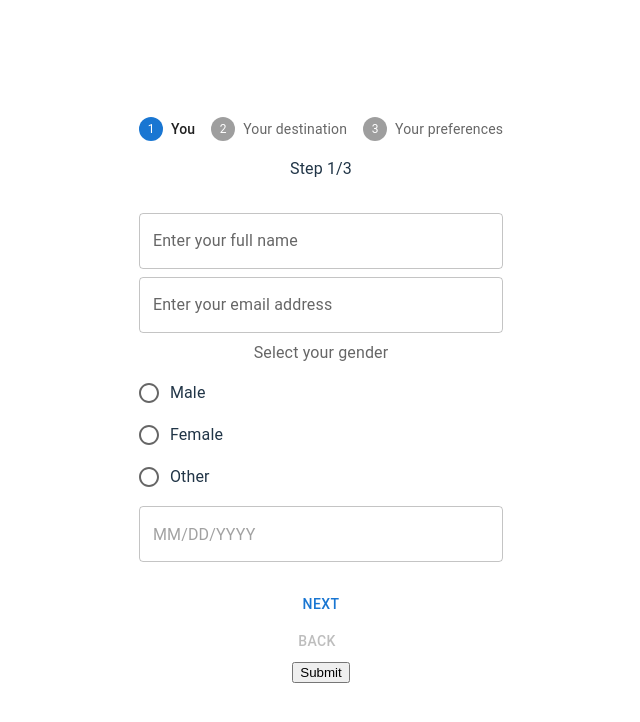
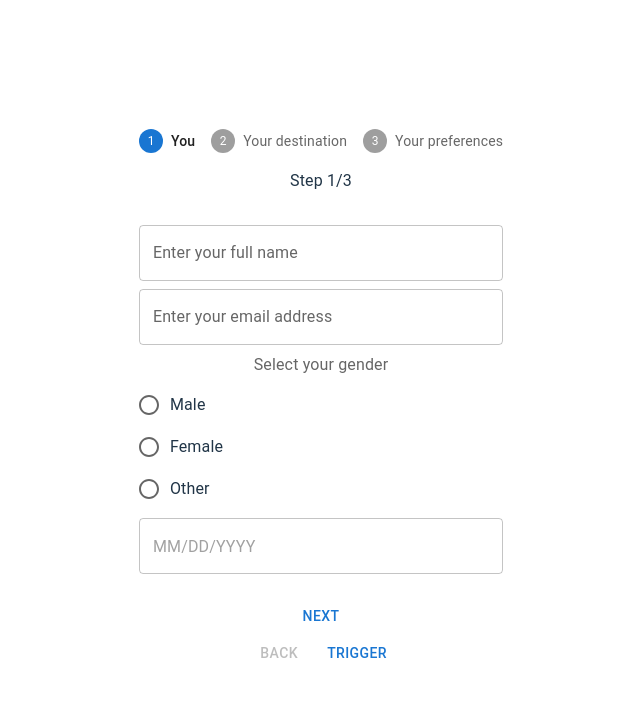
Before and after one commit to Aresso93/react-form-con-hook-form, a React (Vite) app: page / in a window 1280 px wide. Shown: the top 722 px of the page, without its empty margins (319-959 px from the left). Built offline with nearby package versions, Linux system fonts and the light colour scheme.

Commit message:
modifiche

```diff
--- a/src/App.tsx
+++ b/src/App.tsx
@@ -45,7 +45,7 @@ const schema = yup.object().shape({
 
 function App() {
   useEffect(() => {}, []);
-  const methods = useForm({resolver: yupResolver(schema)});
+  const methods = useForm({resolver: yupResolver(schema), mode: "onChange"});
   const onSubmit = (data: IFormInput) => {
     console.log(data);
   };
@@ -56,7 +56,6 @@ function App() {
         <FormProvider {...methods}>
           <form onSubmit={methods.handleSubmit(onSubmit)}>
             <TravellerStepper />
-          <input type="submit" />
           </form>
         </FormProvider>
       </LocalizationProvider>
--- a/src/components/custom-hooks/use-stepper-controls.tsx
+++ b/src/components/custom-hooks/use-stepper-controls.tsx
@@ -4,7 +4,6 @@ export function useStepperControls() {
   const [activeStep, setActiveStep] = useState(0);
   const handleNext = () => {
     setActiveStep((prevActiveStep) => prevActiveStep + 1);
-    console.log('666666666666')
   };
   const handleBack = () => {
     setActiveStep((prevActiveStep) => prevActiveStep - 1);
--- a/src/components/location-form.tsx
+++ b/src/components/location-form.tsx
@@ -14,8 +14,6 @@ export function LocationForm() {
     control,
     formState:{errors, isDirty}
   } = useFormContext();
-
-  console.log("ERRORI PAGINA 2", errors);
 
   return (
     <>
--- a/src/components/preference-form.tsx
+++ b/src/components/preference-form.tsx
@@ -30,7 +30,6 @@ export const activities = [
 
 export function PreferencesForm() {
   const { control, getValues, formState: {errors, isDirty} } = useFormContext();
-  console.log("TERZO FORM", errors);
 
   return (
     <>
--- a/src/components/stepper.tsx
+++ b/src/components/stepper.tsx
@@ -23,10 +23,6 @@ export default function TravellerStepper() {
   let step1 = stepperControls.states.activeStep === 0
   let step2 = stepperControls.states.activeStep === 1
   let step3 = stepperControls.states.activeStep === 2
-  console.log('Step numero ', stepperControls.states.activeStep)
-  console.log('ERRORI PAGINA 1', errors.page1)
-  console.log('Campi sporchi: ', dirtyFields.page1);
-
 
   function conditionalStepper(){
     if (stepperControls.states.activeStep === 0 && errors.page1 === undefined){
@@ -62,7 +58,7 @@ export default function TravellerStepper() {
     }
   }
 
-console.log('submitting?', isSubmitting)
+
   return (
     <Box sx={{ width: "100%" }}>
       <Stepper activeStep={stepperControls.states.activeStep}>
@@ -125,6 +121,11 @@ console.log('submitting?', isSubmitting)
       >
         Back
       </Button>
+      <Button
+      onClick={() => trigger()}
+      >
+        TRIGGER
+      </Button>
     </Box>
   );
 }
--- a/src/components/traveller-form.tsx
+++ b/src/components/traveller-form.tsx
@@ -21,7 +21,6 @@ export default function TravellerForm() {
     control,
     formState: {errors, isDirty},
   } = useFormContext();
-  console.log("PRIMO FORM", errors);
 
   useEffect(() => {}, []);
 
```
